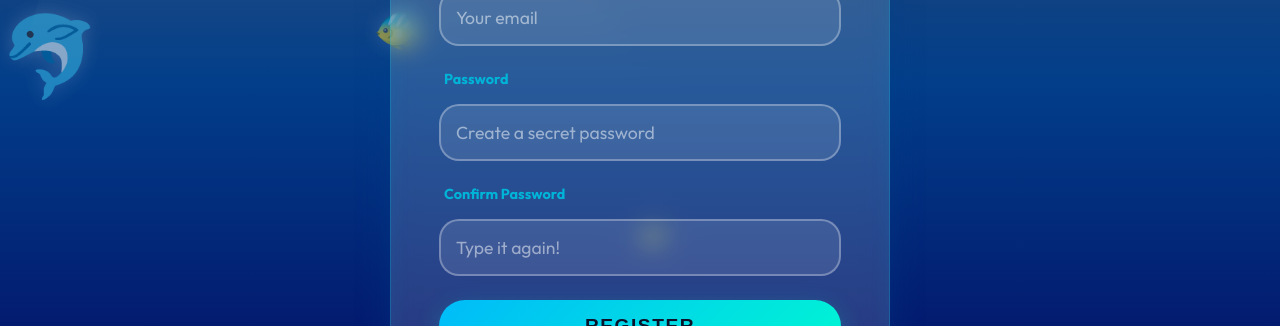
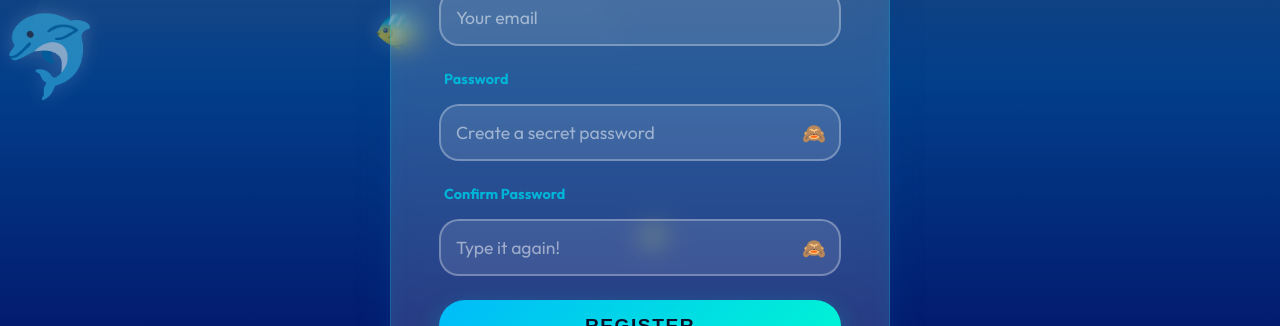
Before and after one commit to AiProjects2006/EDUGENAI_SCRUM_67_Student_UI_Implementation, a React (Vite) app: page /registration in a window 1280 px wide. Shown: the part 316-642 px from the top of the page. Built offline with nearby package versions, Linux system fonts and the light colour scheme.

Commit message:
update Profile Setup

```diff
--- a/src/features/auth/login/Login.jsx
+++ b/src/features/auth/login/Login.jsx
@@ -1,13 +1,17 @@
-import React from 'react';
+import React, { useState } from 'react';
 import { useNavigate } from 'react-router-dom';
 import OceanBackground from '../../../components/layout/OceanBackground/OceanBackground';
 import '../registration/Registration.css';
 
 const Login = () => {
   const navigate = useNavigate();
+  const [email, setEmail] = useState('');
+  const [password, setPassword] = useState('');
+  const [showPassword, setShowPassword] = useState(false);
 
   const handleLogin = (e) => {
     e.preventDefault();
+    if (password.length < 4) return;
     navigate('/dashboard'); // Direct to dashboard on login
   };
 
@@ -19,11 +23,39 @@ const Login = () => {
         <form onSubmit={handleLogin}>
           <div className="input-group">
             <label>Email</label>
-            <input type="email" placeholder="Your email" required />
+            <input
+              type="email"
+              placeholder="Your email"
+              value={email}
+              onChange={(e) => setEmail(e.target.value)}
+              required
+            />
           </div>
           <div className="input-group">
             <label>Password</label>
-            <input type="password" placeholder="Enter your secret password" required />
+            <div style={{ position: 'relative' }}>
+              <input
+                type={showPassword ? "text" : "password"}
+                placeholder="Enter your secret password"
+                value={password}
+                onChange={(e) => setPassword(e.target.value)}
+                minLength="4"
+                required
+                style={{ width: '100%', paddingRight: '40px', borderColor: password && password.length < 4 ? '#ff6b6b' : '' }}
+              />
+              <span
+                onClick={() => setShowPassword(!showPassword)}
+                style={{ position: 'absolute', right: '15px', top: '50%', transform: 'translateY(-50%)', cursor: 'pointer', fontSize: '1.2rem', userSelect: 'none' }}
+                title={showPassword ? "Hide Password" : "Show Password"}
+              >
+                {showPassword ? '👁️' : '🙈'}
+              </span>
+            </div>
+            {password && password.length < 4 && (
+              <span style={{ color: '#ff6b6b', fontSize: '0.85rem', marginTop: '4px', display: 'block', fontWeight: 'bold' }}>
+                Password must be at least 4 characters.
+              </span>
+            )}
             <div style={{ textAlign: 'right', marginTop: '0.5rem' }}>
               <span
                 onClick={() => navigate('/forgot-password')}
@@ -33,7 +65,7 @@ const Login = () => {
               </span>
             </div>
           </div>
-          <button type="submit" className="btn-primary">Log In</button>
+          <button type="submit" className="btn-primary" disabled={password && password.length < 4}>Log In</button>
         </form>
         <p className="login-link">
           New here? <span onClick={() => navigate('/registration')}>Register now</span>
--- a/src/features/auth/onboarding/ProfileSetup.jsx
+++ b/src/features/auth/onboarding/ProfileSetup.jsx
@@ -6,15 +6,15 @@ import './ProfileSetup.css';
 
 const ProfileSetup = () => {
   const navigate = useNavigate();
-  const { updateUser } = useUser();
+  const { user, updateUser } = useUser();
   const [dob, setDob] = useState('');
   const [calculatedGrade, setCalculatedGrade] = useState('');
   const [gradeNumber, setGradeNumber] = useState(null);
   const [ageError, setAgeError] = useState('');
 
   // Connect context fields
-  const [fullName, setFullName] = useState('');
-  const [email, setEmail] = useState('');
+  const [fullName, setFullName] = useState(user?.fullName || '');
+  const [email, setEmail] = useState(user?.email || '');
   const [phone, setPhone] = useState('');
   const [location, setLocation] = useState('');
   const [showDropdown, setShowDropdown] = useState(false);
@@ -170,7 +170,13 @@ const ProfileSetup = () => {
                 onChange={(e) => setPhone(e.target.value)}
                 pattern="[\+]?[0-9\s\-\(\)]{7,15}"
                 title="Please enter a valid phone number (7-15 characters, allowing +, -, spaces, and parentheses)"
+                style={{ borderColor: phone && !/^[\+]?[0-9\s\-\(\)]{7,15}$/.test(phone) ? '#ff6b6b' : '' }}
               />
+              {phone && !/^[\+]?[0-9\s\-\(\)]{7,15}$/.test(phone) && (
+                <span style={{ color: '#ff6b6b', fontSize: '0.85rem', marginTop: '4px', display: 'block', fontWeight: 'bold' }}>
+                  Please enter a valid phone number (7-15 characters).
+                </span>
+              )}
             </div>
 
             <div className="input-group dob-group">
--- a/src/features/auth/registration/Registration.jsx
+++ b/src/features/auth/registration/Registration.jsx
@@ -1,13 +1,36 @@
-import React from 'react';
+import React, { useState } from 'react';
 import { useNavigate } from 'react-router-dom';
 import OceanBackground from '../../../components/layout/OceanBackground/OceanBackground';
+import { useUser } from '../../../context/UserContext';
 import './Registration.css';
 
 const Registration = () => {
   const navigate = useNavigate();
+  const { updateUser } = useUser();
+
+  const [name, setName] = useState('');
+  const [email, setEmail] = useState('');
+  const [password, setPassword] = useState('');
+  const [confirmPassword, setConfirmPassword] = useState('');
+  const [showPassword, setShowPassword] = useState(false);
+  const [showConfirmPassword, setShowConfirmPassword] = useState(false);
+  const [error, setError] = useState('');
 
   const handleRegister = (e) => {
     e.preventDefault();
+    setError('');
+
+    if (password.length < 4 || password !== confirmPassword) {
+      return; // Do not submit if there are inline errors
+    }
+
+    // Save initial registration details to context
+    updateUser({
+      fullName: name,
+      email: email,
+      password: password
+    });
+
     navigate('/profile-setup');
   };
 
@@ -16,24 +39,81 @@ const Registration = () => {
       <OceanBackground />
       <div className="registration-card glass-panel">
         <h2>Join the Adventure! 🌊</h2>
+        {error && <div style={{ color: '#ff6b6b', marginBottom: '1rem', fontWeight: 'bold' }}>{error}</div>}
         <form onSubmit={handleRegister}>
           <div className="input-group">
             <label>Name</label>
-            <input type="text" placeholder="What's your name?" required />
+            <input
+              type="text"
+              placeholder="What's your name?"
+              value={name}
+              onChange={(e) => setName(e.target.value)}
+              required
+            />
           </div>
           <div className="input-group">
             <label>Email</label>
-            <input type="email" placeholder="Your email" required />
+            <input
+              type="email"
+              placeholder="Your email"
+              value={email}
+              onChange={(e) => setEmail(e.target.value)}
+              required
+            />
           </div>
           <div className="input-group">
             <label>Password</label>
-            <input type="password" placeholder="Create a secret password" required />
+            <div style={{ position: 'relative' }}>
+              <input
+                type={showPassword ? "text" : "password"}
+                placeholder="Create a secret password"
+                value={password}
+                onChange={(e) => setPassword(e.target.value)}
+                minLength="4"
+                required
+                style={{ width: '100%', paddingRight: '40px', borderColor: password && password.length < 4 ? '#ff6b6b' : '' }}
+              />
+              <span
+                onClick={() => setShowPassword(!showPassword)}
+                style={{ position: 'absolute', right: '15px', top: '50%', transform: 'translateY(-50%)', cursor: 'pointer', fontSize: '1.2rem', userSelect: 'none' }}
+                title={showPassword ? "Hide Password" : "Show Password"}
+              >
+                {showPassword ? '👁️' : '🙈'}
+              </span>
+            </div>
+            {password && password.length < 4 && (
+              <span style={{ color: '#ff6b6b', fontSize: '0.85rem', marginTop: '4px', display: 'block', fontWeight: 'bold' }}>
+                Password must be at least 4 characters.
+              </span>
+            )}
           </div>
           <div className="input-group">
             <label>Confirm Password</label>
-            <input type="password" placeholder="Type it again!" required />
+            <div style={{ position: 'relative' }}>
+              <input
+                type={showConfirmPassword ? "text" : "password"}
+                placeholder="Type it again!"
+                value={confirmPassword}
+                onChange={(e) => setConfirmPassword(e.target.value)}
+                minLength="4"
+                required
+                style={{ width: '100%', paddingRight: '40px', borderColor: confirmPassword && password !== confirmPassword ? '#ff6b6b' : '' }}
+              />
+              <span
+                onClick={() => setShowConfirmPassword(!showConfirmPassword)}
+                style={{ position: 'absolute', right: '15px', top: '50%', transform: 'translateY(-50%)', cursor: 'pointer', fontSize: '1.2rem', userSelect: 'none' }}
+                title={showConfirmPassword ? "Hide Password" : "Show Password"}
+              >
+                {showConfirmPassword ? '👁️' : '🙈'}
+              </span>
+            </div>
+            {confirmPassword && password !== confirmPassword && (
+              <span style={{ color: '#ff6b6b', fontSize: '0.85rem', marginTop: '4px', display: 'block', fontWeight: 'bold' }}>
+                Passwords do not match.
+              </span>
+            )}
           </div>
-          <button type="submit" className="btn-primary">Register</button>
+          <button type="submit" className="btn-primary" disabled={password.length < 4 || password !== confirmPassword}>Register</button>
         </form>
         <p className="login-link">
           Already exploring? <span onClick={() => navigate('/login')}>Log in here</span>
--- a/src/features/primary/dashboard/Dashboard.jsx
+++ b/src/features/primary/dashboard/Dashboard.jsx
@@ -4,12 +4,14 @@ import WelcomeCard from './components/WelcomeCard/WelcomeCard';
 import RewardCard from './components/RewardCard/RewardCard';
 import AchievementCard from './components/AchievementCard/AchievementCard';
 import { useOceanAudio } from '../../../context/AudioContext';
+import { useUser } from '../../../context/UserContext';
 import './Dashboard.css';
 
 const Dashboard = () => {
   const navigate = useNavigate();
   const { triggerMascotVoice } = useOceanAudio();
-  const studentName = 'Alex';
+  const { user } = useUser();
+  const studentName = user?.fullName?.split(' ')[0] || 'Alex';
 
   useEffect(() => {
     triggerMascotVoice(`Welcome back to your Dashboard  ${studentName}! Ready to learn?`);
```
